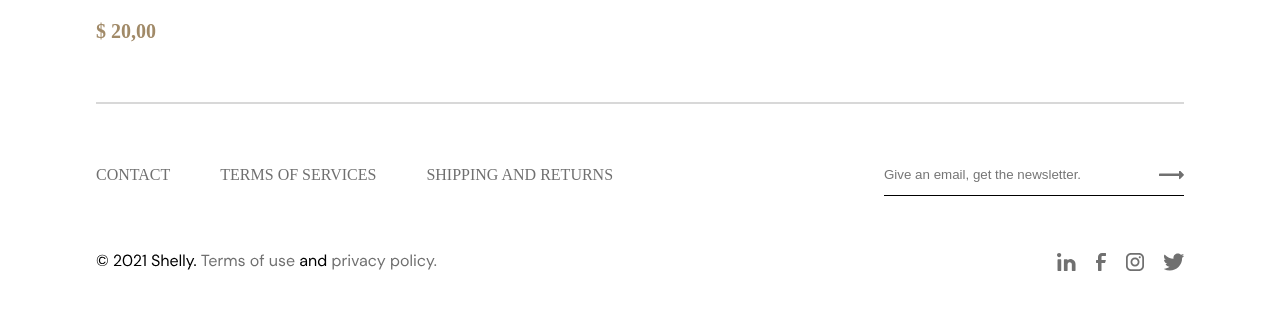
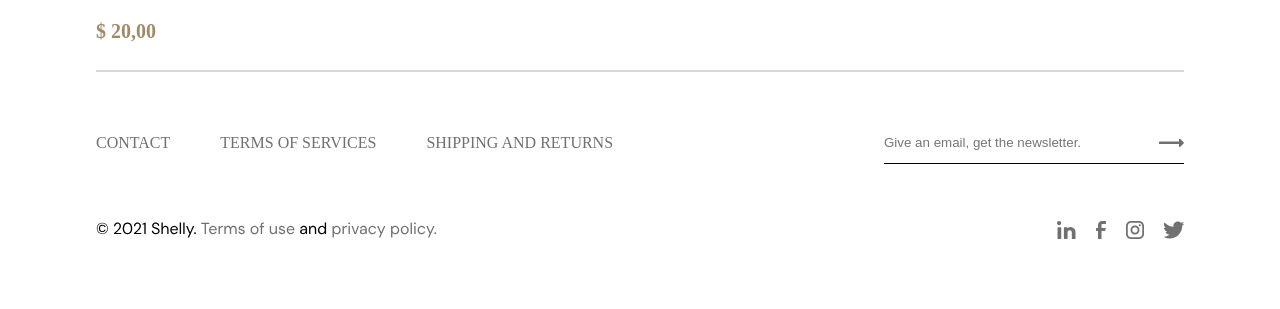
Before and after one commit to AdhikarShinde15/drip-shoppe, a Vue app: page / in a window 1280 px wide. Shown: the part 6908-7217 px from the top of the page. Built offline with nearby package versions, Linux system fonts and the light colour scheme.

Commit message:
sicky footer

```diff
--- a/src/App.vue
+++ b/src/App.vue
@@ -1,19 +1,19 @@
 <template>
     <div id="app" class="app">
-    <Header/>
-    <router-view/>
-    <Footer/>
+        <Header />
+        <router-view />
+        <Footer />
     </div>
 </template>
 <script>
-import Header from "../src/components/Header.vue"
-import Footer from "../src/components/Footer.vue"
+import Header from '../src/components/Header.vue';
+import Footer from '../src/components/Footer.vue';
 export default {
-  components : {
+    components: {
         Header,
-    Footer
-  }
-}
+        Footer,
+    },
+};
 </script>
 <style>
 body {
@@ -22,5 +22,8 @@ body {
 .app {
     margin-left: 96px;
     margin-right: 96px;
+    min-height: 100vh;
+    display: flex;
+    flex-direction: column;
 }
 </style>
--- a/src/components/Footer.vue
+++ b/src/components/Footer.vue
@@ -1,5 +1,5 @@
 <template>
-  <div class="footer">
+    <footer class="footer">
         <!-- <div class="divider">
       <img src="../assets/divider.svg" alt="" />
     </div> -->
@@ -10,11 +10,7 @@
                 <div>SHIPPING AND RETURNS</div>
             </div>
             <div id="email">
-        <input
-          id="email-input"
-          type="email"
-          placeholder="Give an email, get the newsletter."
-        />
+                <input id="email-input" type="email" placeholder="Give an email, get the newsletter." />
             </div>
         </div>
         <div class="policy-accounts">
@@ -26,16 +22,21 @@
                 <img src="../assets/twitter.svg" />
             </div>
         </div>
-  </div>
+    </footer>
 </template>
 
 <script>
 export default {
-  name: "FooterView",
+    name: 'FooterView',
 };
 </script>
 
 <style scoped>
+.footer {
+    margin-top: auto;
+    border-top: 2px solid #d8d8d8;
+    margin-bottom: 4rem;
+}
 .services {
     display: flex;
     column-gap: 50px;
@@ -61,8 +62,8 @@ export default {
     position: relative;
 }
 #email::after {
-  content: "";
-  background-image: url("../assets/arrow.svg");
+    content: '';
+    background-image: url('../assets/arrow.svg');
     display: inline-block;
     background-repeat: no-repeat;
     position: absolute;
@@ -79,9 +80,4 @@ export default {
     border-bottom: 1px solid;
     width: 300px;
 }
-.footer {
-  margin-top: 2rem;
-  border-top: 2px solid #d8d8d8;
-  margin-bottom: 4rem;
-}
 </style>
```
Lines whose indentation alone changed are shown as unchanged.
